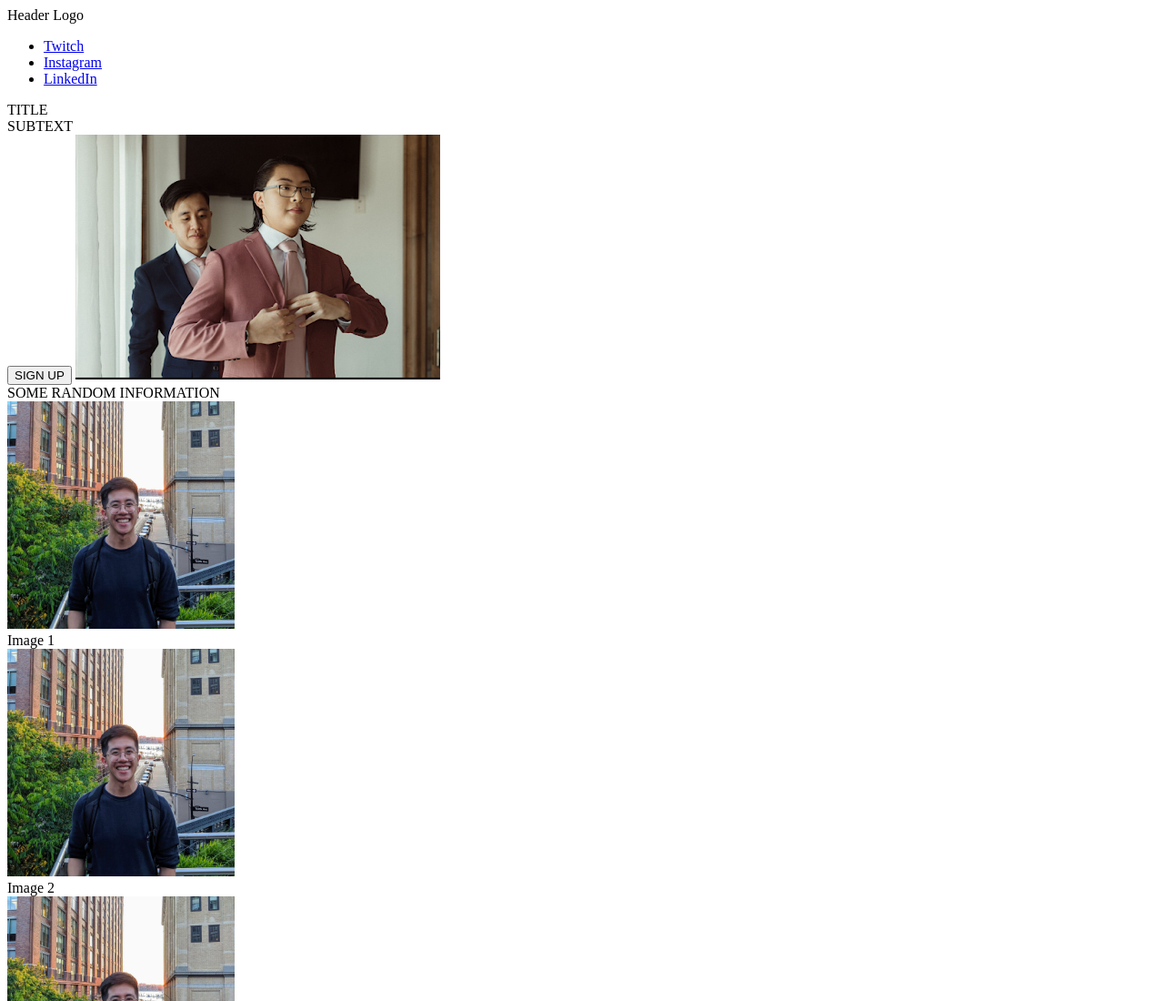
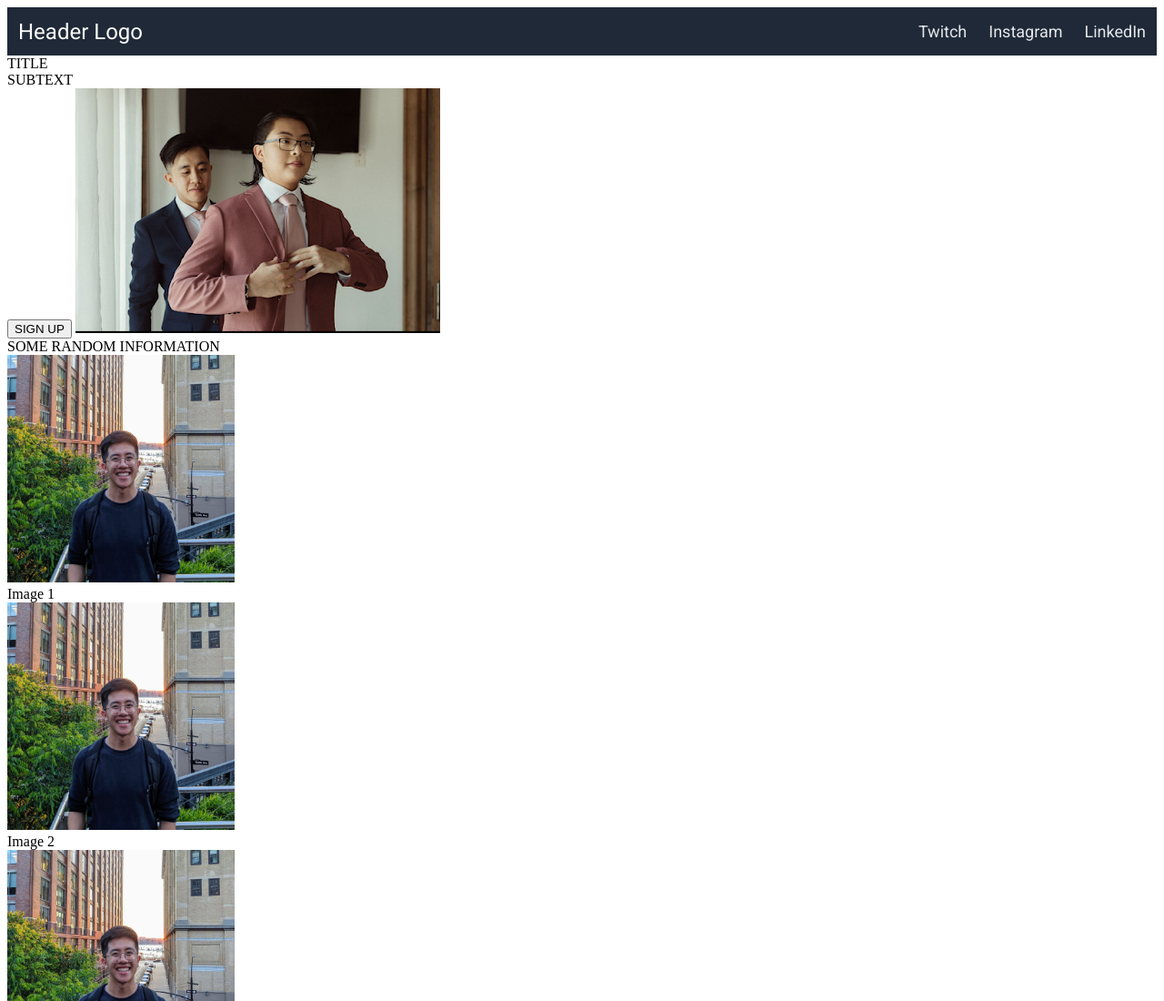
Before and after one commit to thechrizilla/landing-page, a plain HTML site: page index.html in a window 1280 px wide. Shown: the top 1100 px of the page at 91% size. Drawn offline with Linux system fonts and the light colour scheme.

Commit message:
add style for header

```diff
--- a/index.html
+++ b/index.html
@@ -4,11 +4,13 @@
     <meta charset="UTF-8">
     <meta http-equiv="X-UA-Compatible" content="IE=edge">
     <meta name="viewport" content="width=device-width, initial-scale=1.0">
+    <link rel="stylesheet" href="styles.css">
+    <link rel="stylesheet" href="http://fonts.googleapis.com/css?family=Roboto" type="text/css">
     <title>Landing Page</title>
 </head>
 <body>
     <div class="header">
-        <div>Header Logo</div>
+        <div class="header-logo">Header Logo</div>
         <ul>
             <li><a href="https://www.twitch.tv/thechrizilla">Twitch</a></li>
             <li><a href="https://www.instagram.com/cking.chan/">Instagram</a></li>
--- /dev/null
+++ b/styles.css
@@ -0,0 +1,28 @@
+/* HEADER SECTION */
+.header {
+    font-family: 'Roboto';
+    display: flex;
+    background: #1F2937;
+    align-items: center;
+    justify-content: space-between;
+}
+
+.header-logo {
+    font-size: 24px;
+    color: #F9FAF8;
+    margin: 4px;
+    padding: 8px;
+}
+
+ul {
+    display: flex;
+    list-style-type: none;
+}
+
+a, a:visited {
+    font-size: 18px;
+    color: #E5E7EB;
+    margin: 4px;
+    padding: 8px;
+    text-decoration: none;
+}
```
